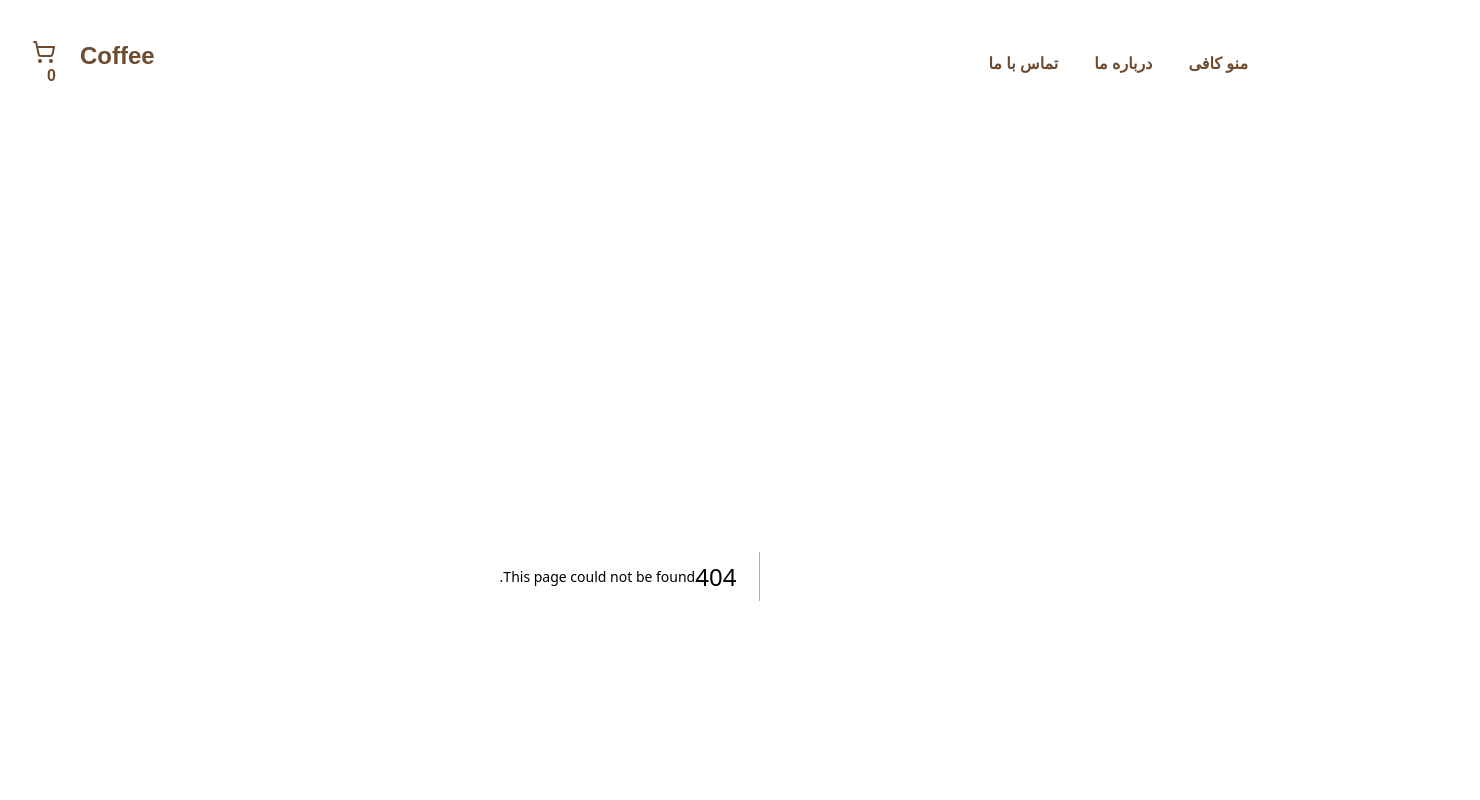
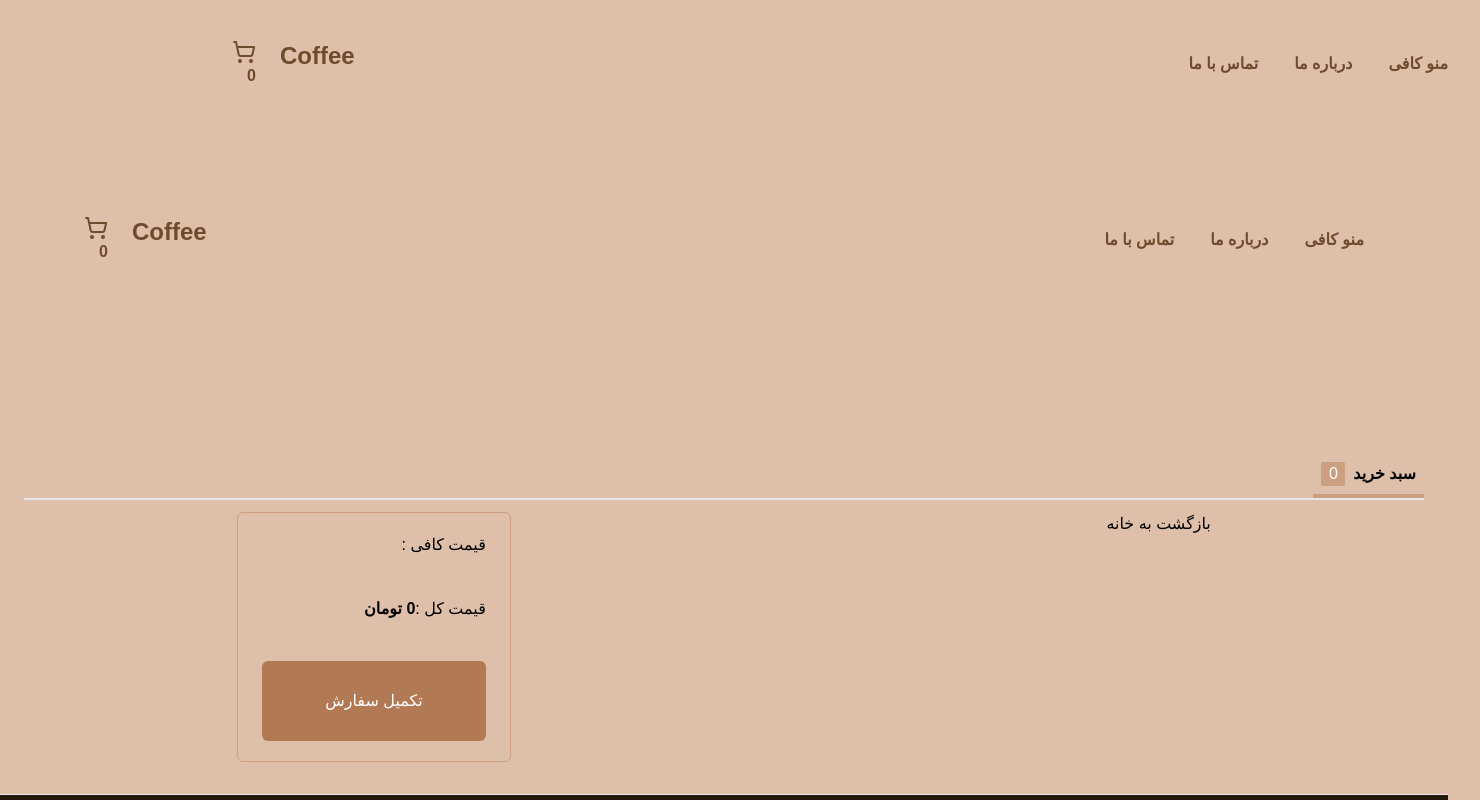
Before and after one commit to alirezaghnz/coffestore, a Next.js app in the folder frontend/customer-site/: page /checkout/cart in a window 1280 px wide. Before the commit this address had no page. Shown: the top 800 px of the page, 1480 px wide, since content can reach past the window. Built offline with nearby package versions, Linux system fonts and the light colour scheme.

Commit message:
feat(useCartStore): implement cart store with persist and Add Cart operation(add, remove, update quantity

```diff
--- a/frontend/customer-site/app/_store/useCartStore.ts
+++ b/frontend/customer-site/app/_store/useCartStore.ts
@@ -1,22 +1,61 @@
 import { create } from "zustand";
+import { persist } from "zustand/middleware";
+
 interface Coffee {
   id: number;
   name: string;
   price: number;
+  description: string;
+  image: string;
 }
+
+interface CartItem extends Coffee {
+  quantity: number;
+}
+
 type CartState = {
-  cartItems: Coffee[];
+  cartItems: CartItem[];
   addToCart: (coffee: Coffee) => void;
   removeFromCart: (id: number) => void;
+  clearCart: () => void;
 };
 
-export const useCartStore = create<CartState>((set) => ({
+export const useCartStore = create<CartState>()(
+  persist(
+    (set) => ({
       cartItems: [],
+
       addToCart: (coffee) =>
-    set((state) => ({ cartItems: [...state.cartItems, coffee] })),
+        set((state) => {
+          // if coffee still exist in cart, we need to plus quantity
+          const existing = state.cartItems.find((i) => i.id === coffee.id);
+          if (existing) {
+            return {
+              cartItems: state.cartItems.map((i) =>
+                i.id === coffee.id ? { ...i, quantity: i.quantity + 1 } : i
+              ),
+            };
+          }
+          return {
+            cartItems: [...state.cartItems, { ...coffee, quantity: 1 }],
+          };
+        }),
+
       removeFromCart: (id) =>
         set((state) => ({
           cartItems: state.cartItems.filter((item) => item.id !== id),
         })),
+
       clearCart: () => set({ cartItems: [] }),
-}));
+
+      updateQuantity: (id: number, quantity: number) =>
+        set((state) => ({
+          cartItems: state.cartItems.map((item) =>
+            item.id === id ? { ...item, quantity } : item
+          ),
+        })),
+    }),
+    // save on localStorage user with persist middleWare zustand
+    { name: "cart-storage" }
+  )
+);
--- /dev/null
+++ b/frontend/customer-site/app/checkout/cart/page.tsx
@@ -0,0 +1,104 @@
+"use client";
+import Footer from "@/app/_components/Footer";
+import Header from "@/app/_components/Header";
+import { useCartStore } from "@/app/_store/useCartStore";
+import { Trash } from "lucide-react";
+import Image from "next/image";
+import Link from "next/link";
+
+export default function Page() {
+  const coffeeLength = useCartStore((state) => state.cartItems);
+  const { cartItems, updateQuantity, removeFromCart } = useCartStore();
+  const totalPrice = cartItems.reduce(
+    (sum, item) => sum + item.price * item.quantity,
+    0
+  );
+
+  return (
+    <>
+      <Header />
+      <div className="grow flex flex-col w-full items-center px-6 pt-[150px]">
+        <div className="border-b w-[1400px] ">
+          <ul className="flex relative border-b">
+            <li className="relative px-2 py-2 gap-2 flex flex-row items-start justify-center border-b-4 border-coffee-300">
+              <p className="font-semibold text-md">سبد خرید</p>
+              <span className="bg-coffee-300 rounded-sm w-6 items-center justify-center text-white flex">
+                {coffeeLength.length}
+              </span>
+            </li>
+          </ul>
+        </div>
+      </div>
+      <div className="flex justify-center px-10 py-3 gap-4">
+        <div className="w-[50%]">
+          {coffeeLength.length === 0 ? (
+            <Link href="/">بازگشت به خانه</Link>
+          ) : (
+            <span className="mb-3 flex gap-2">
+              <p className="font-semibold text-md px-7">سبد خرید کاربر </p>
+              <p className="text-sm text-gray-500">{cartItems.length} کافی </p>
+            </span>
+          )}
+
+          {cartItems.map((item) => (
+            <div className="px-10 py-5" key={item.id}>
+              <div className="grid">
+                <div className="flex gap-2 ">
+                  <div className="flex gap-9">
+                    <Image
+                      src={item.image}
+                      width={300}
+                      height={300}
+                      alt={item.name}
+                    />
+                    <span>{item.name}</span>
+                    <span>توضیحات:{item.description}</span>
+                  </div>
+                </div>
+                <div className="flex gap-7 mt-10">
+                  <div className="flex justify-center mb-8 items-center border border-coffee-300 rounded-lg w-[150px] py-3 gap-2">
+                    <button
+                      className="px-2"
+                      onClick={() => updateQuantity(item.id, item.quantity + 1)}
+                    >
+                      +
+                    </button>
+                    <span className="px-2">{item.quantity}</span>
+                    {item.quantity <= 1 ? (
+                      <button onClick={() => removeFromCart(item.id)}>
+                        {" "}
+                        <Trash className="w-5 h-5" />
+                      </button>
+                    ) : (
+                      <button
+                        className="px-2"
+                        onClick={() =>
+                          updateQuantity(item.id, item.quantity - 1)
+                        }
+                      >
+                        -
+                      </button>
+                    )}
+                  </div>
+                  <span className="flex justify-center items-center text-xl">
+                    قیمت : {item.price} تومان
+                  </span>
+                </div>
+              </div>
+            </div>
+          ))}
+        </div>
+        <div className="grid gap-6 border border-coffee-300 rounded-md w-[20%] h-[250px] px-6 py-5">
+          <span>قیمت کافی :</span>
+          <span className="flex">
+            قیمت کل : <p className="font-semibold">{totalPrice} تومان</p>{" "}
+          </span>
+          <button className="bg-coffee-400 text-white rounded-md px-2 py-5">
+            تکمیل سفارش
+          </button>
+        </div>
+      </div>
+      <Footer />
+    </>
+  );
+}
```
Lines whose indentation alone changed are shown as unchanged.
